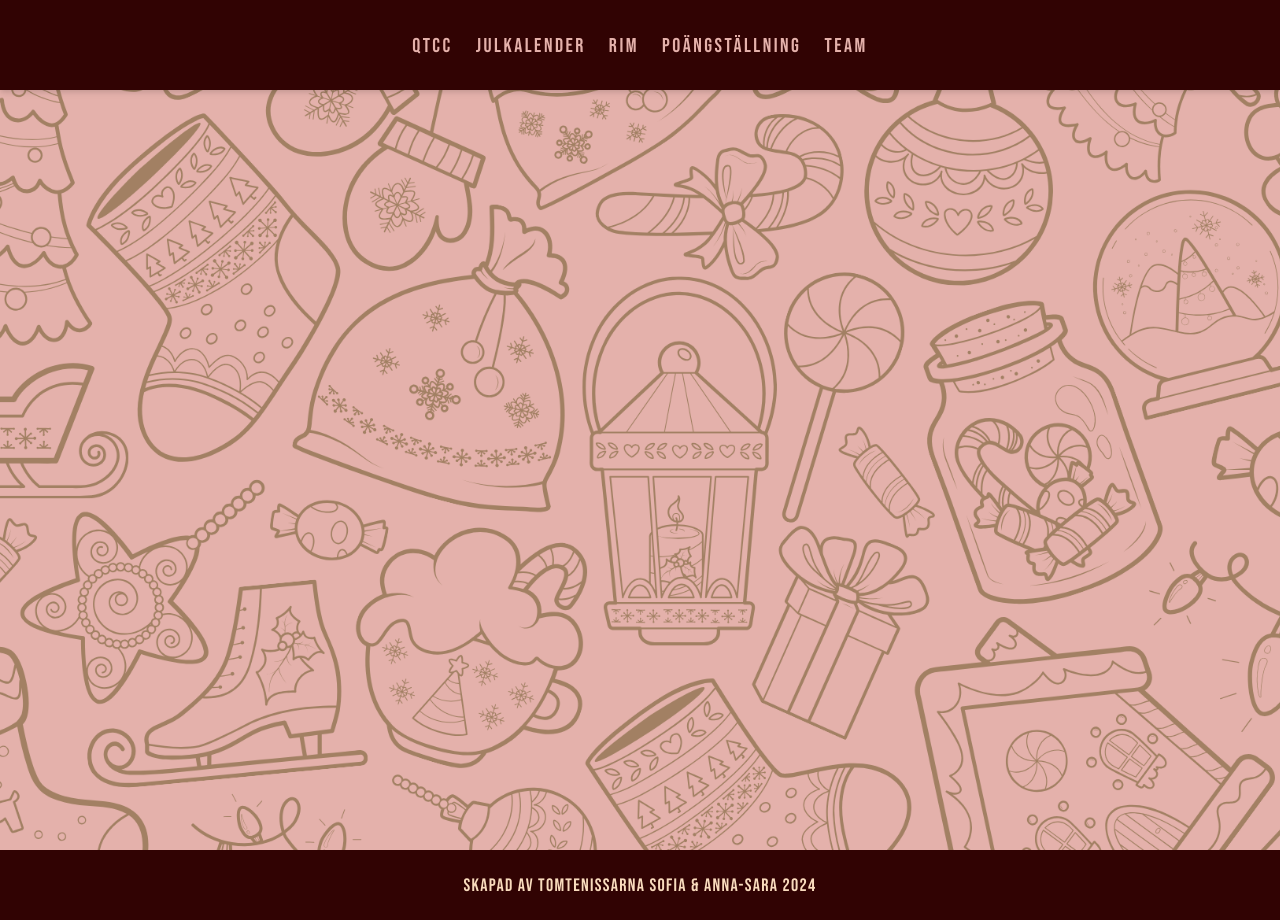
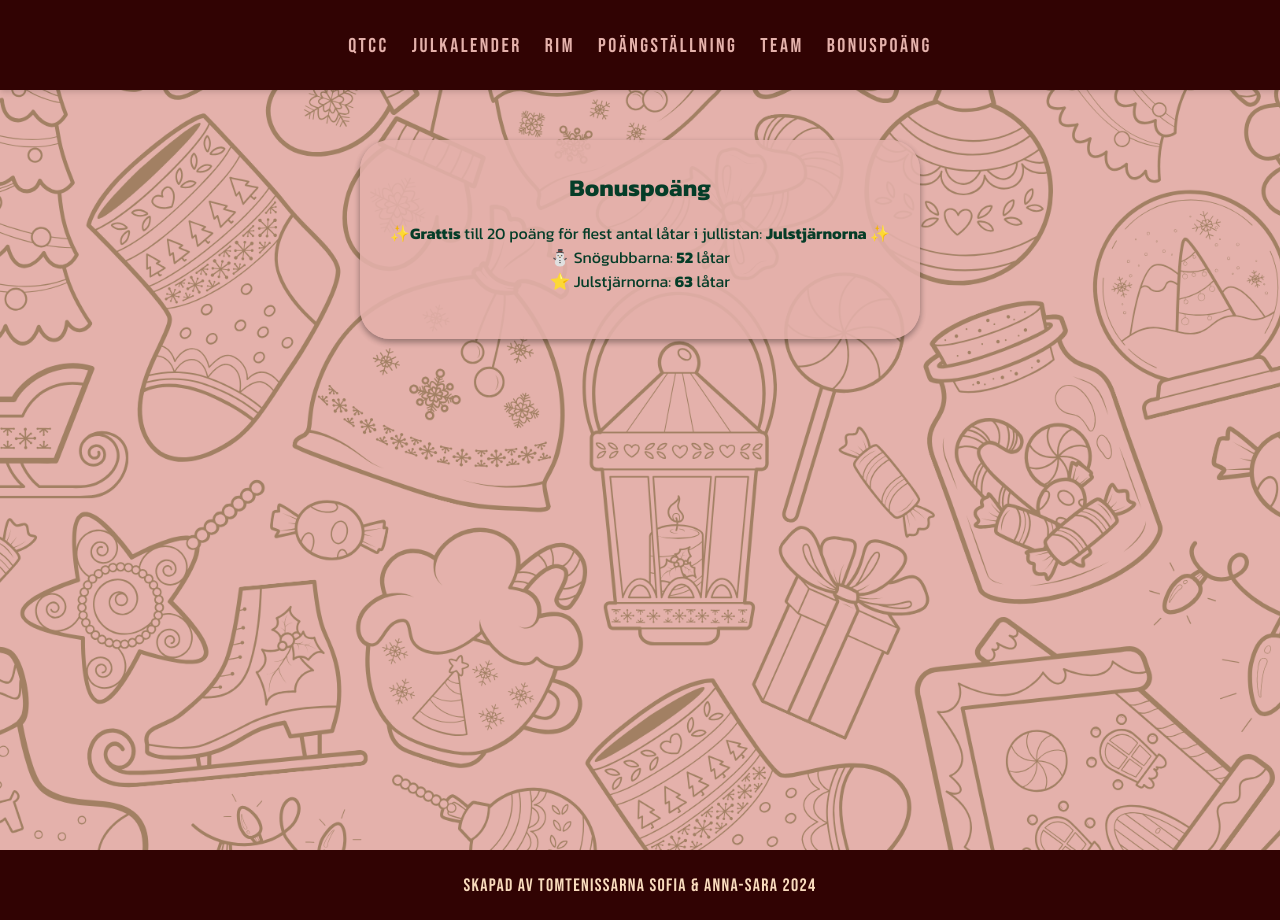
Before and after one commit to efstasia/christmas-calendar, a React (Create React App) app: page /bonus-points in a window 1280 px wide. Built offline with nearby package versions, Linux system fonts and the light colour scheme; a web font is replaced by a local one.

Commit message:
added page for bonus points

```diff
--- a/src/App.jsx
+++ b/src/App.jsx
@@ -10,6 +10,7 @@ import { Score } from 'pages/Score';
 import bgImage from './images/christmas-bcg1.png'
 import { TeamPicker } from 'pages/TeamPicker';
 import { Footer } from 'components/Footer';
+import { BonusPoints } from 'pages/BonusPoints';
 
 
 export const App = () => {
@@ -34,6 +35,7 @@ export const App = () => {
 		<Routes>
 			< Route exact path='/' element={<Home onHandleClick={handleClick} showEasterEgg={showEasterEgg} setShowEasterEgg={setShowEasterEgg}/>}/>
 			< Route exact path='/calendar' Component={Calendar} />
+			< Route exact path='/bonus-points' Component={BonusPoints} />
 			< Route exact path='/rhymes'  element={<Rhymes onHandleClick={handleClick} showEasterEgg={showEasterEgg} setShowEasterEgg={setShowEasterEgg}/>}
 />
 			< Route exact path='/score' element={<Score onHandleClick={handleClick} showEasterEgg={showEasterEgg}  setShowEasterEgg={setShowEasterEgg}/>} />
--- a/src/components/EasterEgg.jsx
+++ b/src/components/EasterEgg.jsx
@@ -2,7 +2,7 @@
 import log from "eslint-plugin-react/lib/util/log";
 import react, { useState } from "react";
 
-export const EasterEgg = ({showEasterEgg}) => {
+export const EasterEgg = ({showEasterEgg, number}) => {
 
   return (
     <>
@@ -12,8 +12,10 @@ export const EasterEgg = ({showEasterEgg}) => {
           <div>
             <h2>❅ Grattis! ❅</h2>
             <p className="container__text">Du hittade den magiska godisstången!</p>
-            <p className="container__text">Som belöning får ditt lag 3 poäng!*</p>
-            <p className="container__text--small">*OBS! Gäller endast en gång per funnet ägg.</p>
+            <p className="container__text">Som belöning får ditt lag 10 poäng!*</p>
+            <p className="container__text--small">*OBS! Gäller endast en gång per funnet ägg.
+            </p>
+            <p className="container__text">Godisstång {number} / 3</p>
           </div>
         </div>
       )}
--- a/src/components/Navbar.jsx
+++ b/src/components/Navbar.jsx
@@ -13,6 +13,7 @@ export const Navbar = () => {
 					<li><Link to="/rhymes">Rim</Link></li>
 					<li><Link to="/score">Poängställning</Link></li>
 					<li><Link to="/team">Team</Link></li>
+					<li><Link to="/bonus-points">Bonuspoäng</Link></li>
 				</ul>
 			</nav>
 		</div>
--- /dev/null
+++ b/src/pages/BonusPoints.jsx
@@ -0,0 +1,17 @@
+/* eslint-disable */
+import react from "react";
+
+export const BonusPoints = () => {
+  return (
+    <div className="bonus-points pink-background">
+      <h2>Bonuspoäng</h2>
+      <ul>
+        <li>✨<strong>Grattis</strong> till 20 poäng för flest antal låtar i jullistan: <strong>Julstjärnorna </strong>✨</li>
+        <ul>
+          <li>⛄️ Snögubbarna: <strong>52 </strong>låtar</li>
+          <li>⭐️ Julstjärnorna: <strong>63</strong> låtar</li>
+        </ul>
+      </ul>
+    </div>
+  );
+}
--- a/src/pages/Rhymes.jsx
+++ b/src/pages/Rhymes.jsx
@@ -53,6 +53,8 @@ export const Rhymes = ({onHandleClick, showEasterEgg, setShowEasterEgg}) => {
 		getDate()
 	}, [])
 
+  const number = 2;
+
 	return (
 		<div className="rhymes">
 		{canViewRhymes ? (
@@ -71,7 +73,7 @@ export const Rhymes = ({onHandleClick, showEasterEgg, setShowEasterEgg}) => {
 						<li>Röstningen sker <strong>från och med onsdagen den 4/12 kl. 13:15 till <strong>torsdagen den 5/12 kl. 08:59</strong> då tävlingen avgörs och vinnarna presenteras.</strong></li>
 					</ul>
 				</div>
-					< EasterEgg showEasterEgg={showEasterEgg} />
+					< EasterEgg showEasterEgg={showEasterEgg} number={number}/>
 					<fieldset className="rhymes-input">
 						<legend>Busta rhyme</legend>
 						<label htmlFor="name">1. Ge rimmet ett namn</label>
--- a/src/pages/Score.jsx
+++ b/src/pages/Score.jsx
@@ -56,9 +56,11 @@ export const Score = ({onHandleClick, showEasterEgg, setShowEasterEgg}) => {
 	setShowEasterEgg(false)
 }, [])
 
+const number = 1;
+
 	return (
 		<div className="score pink-background">
-			  < EasterEgg showEasterEgg={showEasterEgg} />
+			  < EasterEgg showEasterEgg={showEasterEgg} number={number}/>
 			<div className='score__teams'>
 		{teamData.map(data => (
 			<div  key={data.id}>
--- a/src/pages/TeamPicker.jsx
+++ b/src/pages/TeamPicker.jsx
@@ -35,9 +35,11 @@ export const TeamPicker = ({showEasterEgg, setShowEasterEgg}) => {
     setShowEasterEgg(false)
   }, [])
 
+  const number = 3;
+
   return (
     <div className="pink-background team-picker">
-		  < EasterEgg showEasterEgg={showEasterEgg} />
+		  < EasterEgg showEasterEgg={showEasterEgg} number={number}/>
        <Wheel
         mustStartSpinning={mustSpin}
         prizeNumber={prizeNumber}
--- /dev/null
+++ b/src/styles/_bonus-points.scss
@@ -0,0 +1,4 @@
+.bonus-points {
+  color: #053d28;
+  text-align: center;
+}
--- a/src/styles/styles.js
+++ b/src/styles/styles.js
@@ -6,3 +6,4 @@ import './_teams.scss';
 import './_homepage.scss';
 import './_team-picker.scss';
 import './_footer.scss';
+import './_bonus-points.scss';
```
